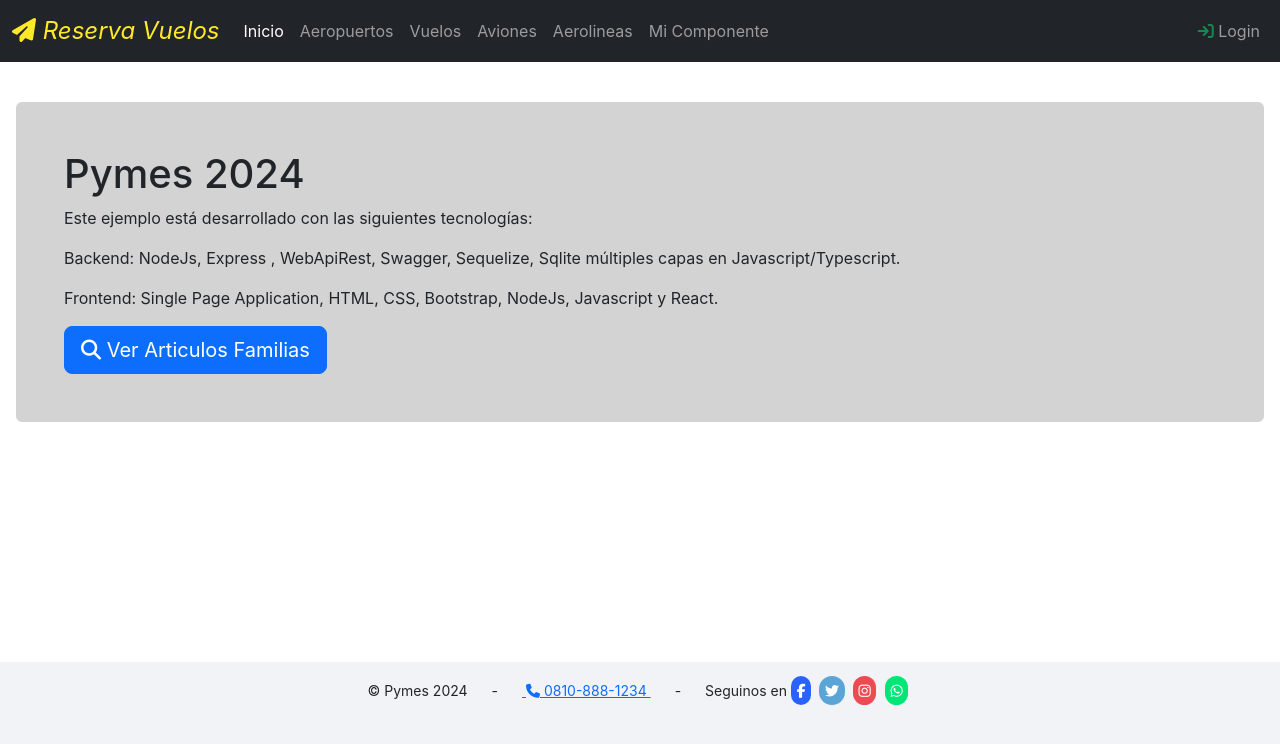
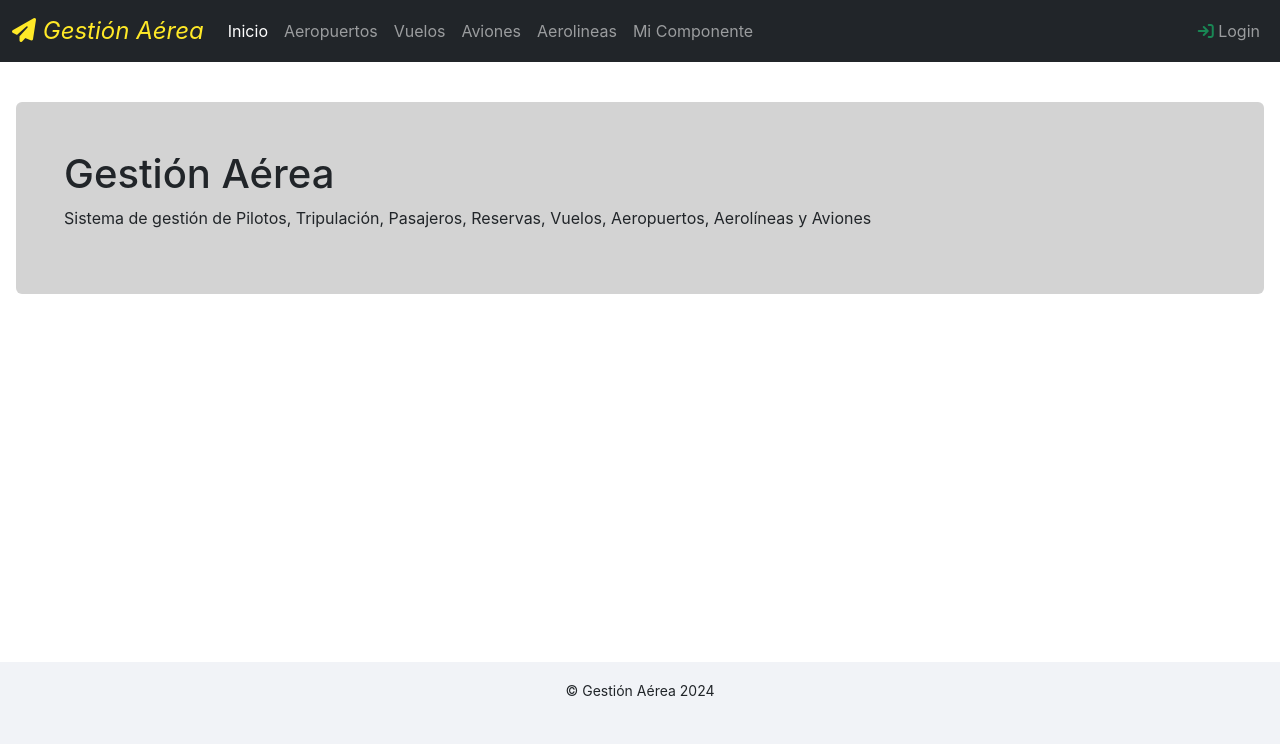
Before and after one commit to IgnacioRdrgz/Trabajo-Practico-DDS, a React (Create React App) app in the folder EjercitacionFrontEnd2024-main/: page /inicio in a window 1280 px wide. Shown: the top 744 px of the page. Built offline with nearby package versions, Linux system fonts and the light colour scheme.

Commit message:
cambios en titulo de inicio y descripcion de la pagina

```diff
--- a/EjercitacionFrontEnd2024-main/src/components/Footer.jsx
+++ b/EjercitacionFrontEnd2024-main/src/components/Footer.jsx
@@ -3,15 +3,15 @@ function Footer() {
   return (
     <footer className="text-center">
       <small>
-      <span>© Pymes 2024</span>
-      <span className="m-4">-</span>
+        <span>© Gestión Aérea 2024</span>
+        {/*  <span className="m-4">-</span>
         <a href="tel:113"> <span className="fa fa-phone"></span> 0810-888-1234 </a>
         <span className="m-4">-</span>
         Seguinos en
         <a
           className="redes"
           href="https://www.facebook.com"
-        style={{"backgroundColor": "#2962ff"}}
+          style={{ "backgroundColor": "#2962ff" }}
           target="_blank"
         >
           <i title="Facebook" className="fab fa-facebook-f"></i>
@@ -19,14 +19,14 @@ function Footer() {
         <a
           className="redes"
           href="https://twitter.com"
-        style={{"backgroundColor": "#5ba4d6"}}
+          style={{ "backgroundColor": "#5ba4d6" }}
           target="_blank"
         >
           <i title="Twitter" className="fab fa-twitter"></i>
         </a>
         <a
           className="redes"
-        style={{"backgroundColor": "#ec4c51"}}
+          style={{ "backgroundColor": "#ec4c51" }}
           href="https://www.instagram.com"
           target="_blank"
         >
@@ -34,12 +34,12 @@ function Footer() {
         </a>
         <a
           className="redes"
-        style={{"backgroundColor": "#00e676"}}
+          style={{ "backgroundColor": "#00e676" }}
           href="https://www.whatsapp.com"
           target="_blank"
         >
           <i title="Whatsapp" className="fab fa-whatsapp"></i>
-      </a>
+        </a> */ }
       </small>
     </footer>
 
--- a/EjercitacionFrontEnd2024-main/src/components/Inicio.jsx
+++ b/EjercitacionFrontEnd2024-main/src/components/Inicio.jsx
@@ -3,19 +3,10 @@ import React from 'react';     //necesaria en stackblitz
 function Inicio() {
   return (
     <div className="mt-4 p-5 rounded" style={{ backgroundColor: "lightgray" }}>
-      <h1>Pymes 2024</h1>
-      <p>Este ejemplo está desarrollado con las siguientes tecnologías:</p>
-      <p>
-        Backend: NodeJs, Express , WebApiRest, Swagger, Sequelize, Sqlite
-        múltiples capas en Javascript/Typescript.
-      </p>
-      <p>
-        Frontend: Single Page Application, HTML, CSS, Bootstrap, NodeJs,
-        Javascript y React.
-      </p>
-      <Link to="/articulosfamilias" className="btn btn-lg btn-primary">
-          <i className="fa fa-search"> </i>  Ver Articulos Familias
-    </Link>
+      <h1>Gestión Aérea</h1>
+      <p>Sistema de gestión de Pilotos, Tripulación, Pasajeros, Reservas, Vuelos, Aeropuertos, Aerolíneas y Aviones</p>
+
+
 
     </div>
   );
--- a/EjercitacionFrontEnd2024-main/src/components/Menu.jsx
+++ b/EjercitacionFrontEnd2024-main/src/components/Menu.jsx
@@ -24,7 +24,7 @@ function Menu() {
       <div className="container-fluid">
         <a className="navbar-brand" href="#!">
           <i className="fa fa-paper-plane"></i>
-          &nbsp;<i>Reserva Vuelos</i>
+          &nbsp;<i>Gestión Aérea</i>
         </a>
         <button
           className="navbar-toggler"
```
Lines whose indentation alone changed are shown as unchanged.
